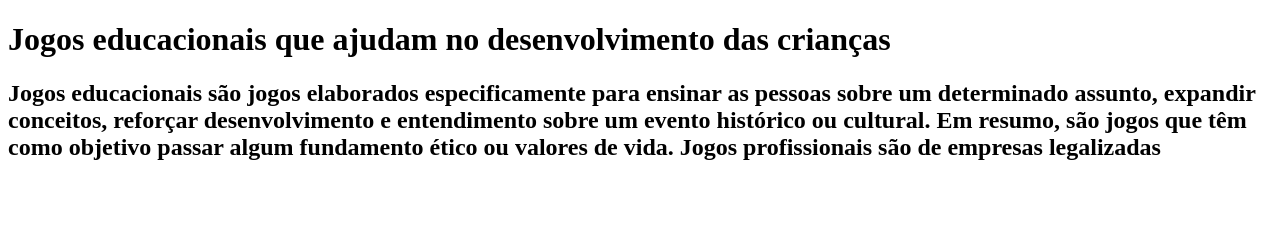
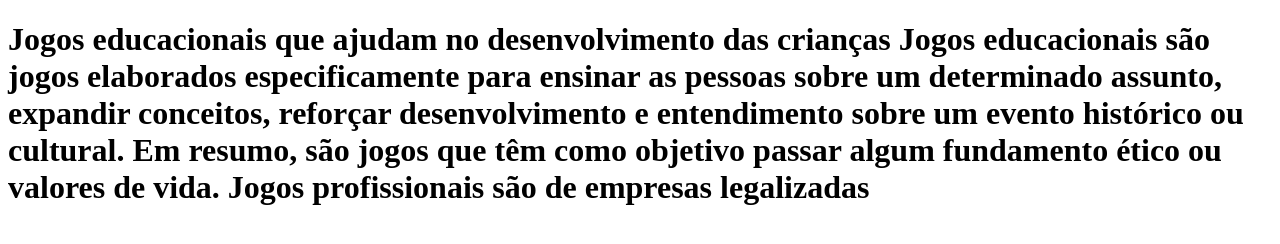
Before and after one commit to eduardokovalrezende/segundoh_2023, a plain HTML site: page Jogos_Educacionais.html in a window 1280 px wide. Drawn offline with Linux system fonts and the light colour scheme.

Commit message:
Add files via upload

```diff
--- a/Jogos_Educacionais.html
+++ b/Jogos_Educacionais.html
@@ -5,8 +5,6 @@
     <title></title>
   </head>
   <body>
-    <h1>Jogos educacionais que ajudam no desenvolvimento das crianças</h1>
-    <h2>Jogos educacionais são jogos elaborados especificamente para ensinar as pessoas sobre um determinado assunto, expandir conceitos, reforçar desenvolvimento e entendimento sobre um evento histórico ou cultural. Em resumo, são jogos que têm como objetivo passar algum fundamento ético ou valores de vida.
-Jogos profissionais são de empresas legalizadas</h2>
+    <h1>Jogos educacionais que ajudam no desenvolvimento das crianças Jogos educacionais são jogos elaborados especificamente para ensinar as pessoas sobre um determinado assunto, expandir conceitos, reforçar desenvolvimento e entendimento sobre um evento histórico ou cultural. Em resumo, são jogos que têm como objetivo passar algum fundamento ético ou valores de vida. Jogos profissionais são de empresas legalizadas</h2>
   </body>
 </html>
```
Also changed, not shown: index.html (+3 -3 lines).
